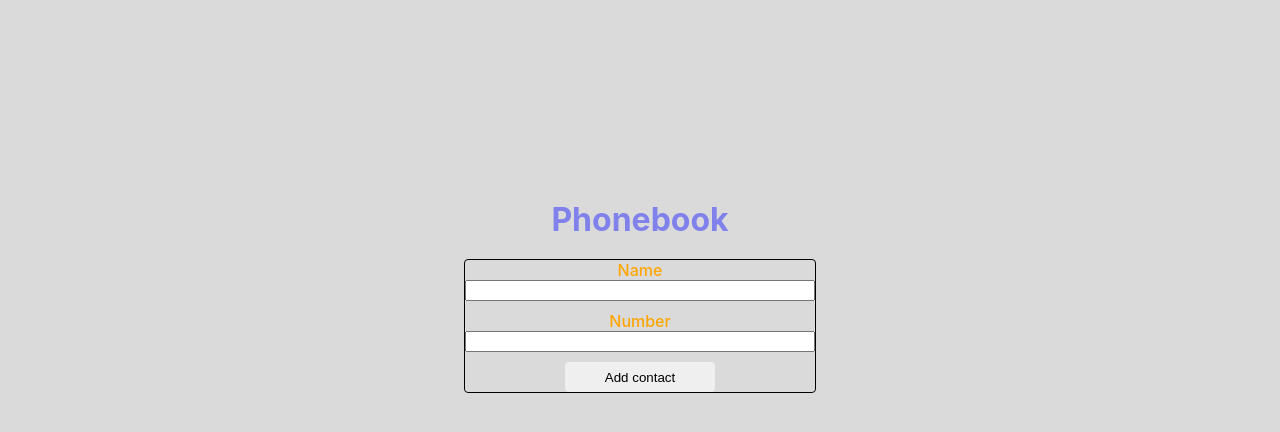
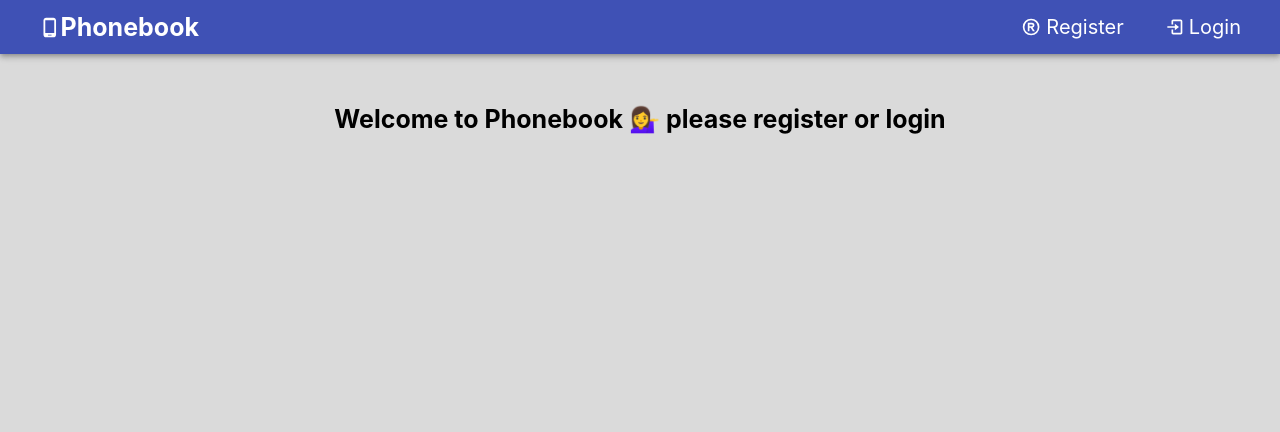
Before and after one commit to Urichcool/Phonebook, a React (Create React App) app: page / in a window 1280 px wide. Shown: the top 432 px of the page. Built offline with nearby package versions, Linux system fonts and the light colour scheme; no server answers.

Commit message:
add-HomePage

```diff
--- a/src/components/App,styled.jsx
+++ b/src/components/App,styled.jsx
@@ -1,10 +1,14 @@
 import styled from '@emotion/styled';
 
-export const ContactsContainer = styled.div`
-  display: flex;
-  height: 100vh;
-  background-color: #dadada;
+export const AppContainer = styled.div`
+ margin-left: auto;
+ margin-right: auto;
+max-width: 1800px;
+padding-left: 15px;
+padding-right: 15px;
 `;
+
+
 
 export const ContactsApp = styled.div`
   margin-left: auto;
@@ -15,11 +19,6 @@ export const ContactsApp = styled.div`
   text-align: center;
 `;
 
-export const PhoneBookTitle = styled.h1`
-  margin: 0;
-  margin-bottom: 20px;
-  color: #8181ec;
-`;
 
 export const ContactsTitle = styled.h2`
   margin: 0;
--- a/src/components/App.jsx
+++ b/src/components/App.jsx
@@ -1,6 +1,4 @@
 import {
-  ContactsContainer,
-  PhoneBookTitle,
   ContactsApp,
   ContactsTitle,
 } from './App,styled';
@@ -10,9 +8,17 @@ import { ThreeDots } from 'react-loader-spinner';
 import { AppContactsFilterInput } from './AppContactsFilterInput';
 import { useSelector, useDispatch } from 'react-redux';
 import { getError, getIsLoading, getContacts } from 'redux/contactsSlice';
-import { useEffect } from 'react';
+import { useEffect, lazy } from 'react';
 import { fetchContacts } from 'redux/operations';
 import { AppLoader } from './App,styled';
+import { Layout } from './Layout';
+import { Route, Routes } from 'react-router-dom';
+
+
+const routes = {
+  HomePage: lazy(() => import('../pages/HomePage')),
+
+}
 
 export const App = () => {
   const dispatch = useDispatch();
@@ -24,10 +30,17 @@ export const App = () => {
     dispatch(fetchContacts());
   }, [dispatch]);
 
+  const{HomePage} = routes
+
   return (
-    <ContactsContainer>
-      <ContactsApp>
-        <PhoneBookTitle>Phonebook</PhoneBookTitle>
+    <>
+      <Routes>
+        <Route path="/" element={<Layout />}>
+          <Route index element={<HomePage/>} />
+          </Route>
+      </Routes>
+
+      {/* <ContactsApp>
         <AppAddContactsForm />
         {isLoading && !error && (
           <AppLoader>
@@ -41,7 +54,7 @@ export const App = () => {
             <AppContactsList />
           </>
         )}
-      </ContactsApp>
-    </ContactsContainer>
+      </ContactsApp> */}
+    </>
   );
 };
--- /dev/null
+++ b/src/components/AppBar/AppBar.jsx
@@ -0,0 +1,34 @@
+import {
+  AppHeader,
+  PhoneBookLogo,
+  PhoneBookNav,
+  PhoneBookNavLink,
+  AppHeaderContainer,
+} from './AppBar.styled';
+import { AppContainer } from 'components/App,styled';
+import { MdOutlinePhoneAndroid } from 'react-icons/md';
+import { BiLogIn, BiRegistered } from 'react-icons/bi';
+
+export const AppBar = () => {
+  return (
+    <AppHeader>
+      <AppContainer>
+        <AppHeaderContainer>
+          <PhoneBookLogo>
+            <MdOutlinePhoneAndroid />
+            Phonebook
+          </PhoneBookLogo>
+          <PhoneBookNav>
+            <PhoneBookNavLink>
+              <BiRegistered /> Register
+            </PhoneBookNavLink>
+            <PhoneBookNavLink>
+              <BiLogIn />
+              Login
+            </PhoneBookNavLink>
+          </PhoneBookNav>
+        </AppHeaderContainer>
+      </AppContainer>
+    </AppHeader>
+  );
+};
--- /dev/null
+++ b/src/components/AppBar/AppBar.styled.jsx
@@ -0,0 +1,59 @@
+import styled from '@emotion/styled';
+import { Link, NavLink } from 'react-router-dom';
+
+export const AppHeader = styled.header`
+  top: 0;
+  left: 0;
+  position: sticky;
+  z-index: 1100;
+  padding-right: 24px;
+  padding-left: 24px;
+  padding-top: 12px;
+  padding-bottom: 12px;
+  color: #fff;
+  background-color: #3f51b5;
+  box-shadow: 0px 2px 4px -1px rgba(0, 0, 0, 0.2),
+    0px 4px 5px 0px rgba(0, 0, 0, 0.14), 0px 1px 10px 0px rgba(0, 0, 0, 0.12);
+`;
+
+export const AppHeaderContainer = styled.div`
+  display: flex;
+  align-items: center;
+  justify-content: space-between;
+`;
+
+export const PhoneBookLogo = styled(Link)`
+  text-decoration: none;
+  color: inherit;
+  font-size: 25px;
+  font-weight: 700;
+  display: flex;
+  align-items: center;
+  width: 160px;
+  &:hover,
+  &:focus {
+    color: orange;
+  }
+`;
+
+export const PhoneBookNav = styled.nav`
+  display: flex;
+`;
+export const PhoneBookNavLink = styled(NavLink)`
+  text-decoration: none;
+  color: inherit;
+  font-size: 20px;
+  margin-right: 40px;
+  display: flex;
+  align-items: center;
+  &:last-child {
+    margin-right: 0;
+  }
+  &:hover,
+  &:focus {
+    color: orange;
+  }
+  svg {
+    margin-right: 5px;
+  }
+`;
--- /dev/null
+++ b/src/components/Layout.jsx
@@ -0,0 +1,14 @@
+import { AppBar } from './AppBar/AppBar';
+import { Outlet } from 'react-router-dom';
+import { Suspense } from 'react';
+
+export const Layout = () => {
+  return (
+    <>
+      <AppBar />
+      <Suspense fallback={null}>
+        <Outlet />
+      </Suspense>
+    </>
+  );
+};
--- a/src/index.js
+++ b/src/index.js
@@ -4,12 +4,17 @@ import { App } from 'components/App';
 import './index.css';
 import { store } from './redux/store';
 import { Provider } from 'react-redux'
+import { BrowserRouter } from 'react-router-dom';
 
 
 ReactDOM.createRoot(document.getElementById('root')).render(
   <React.StrictMode>
     <Provider store={store}>
-        <App />
+
+        <BrowserRouter>
+          <App />
+        </BrowserRouter>
+
     </Provider>
   </React.StrictMode>
 );
--- /dev/null
+++ b/src/pages/HomePage.jsx
@@ -0,0 +1,14 @@
+import { HomePageText } from './Pages.styled';
+import { AppContainer } from 'components/App,styled';
+
+const HomePage = () => {
+  return (
+    <AppContainer>
+      <HomePageText>
+        Welcome to Phonebook 💁‍♀️ please register or login
+      </HomePageText>
+    </AppContainer>
+  );
+};
+
+export default HomePage;
--- /dev/null
+++ b/src/pages/Pages.styled.jsx
@@ -0,0 +1,9 @@
+import styled from '@emotion/styled';
+
+export const HomePageText = styled.p`
+  text-align: center;
+  margin: 0;
+  padding: 50px;
+  font-size: 25px;
+  font-weight: 700;
+`;
--- /dev/null
+++ b/src/pages/Register.jsx
@@ -0,0 +1,5 @@
+const Register = () => {
+    return (
+
+    )
+}
--- a/src/redux/store.js
+++ b/src/redux/store.js
@@ -1,6 +1,7 @@
 import { configureStore } from '@reduxjs/toolkit';
 import { contactsReducer } from './contactsSlice';
 import { filterReducer } from './filterSlice';
+
 
 export const store = configureStore({
   reducer: {
```
Also changed, not shown: package.json (+12 -1 lines).
